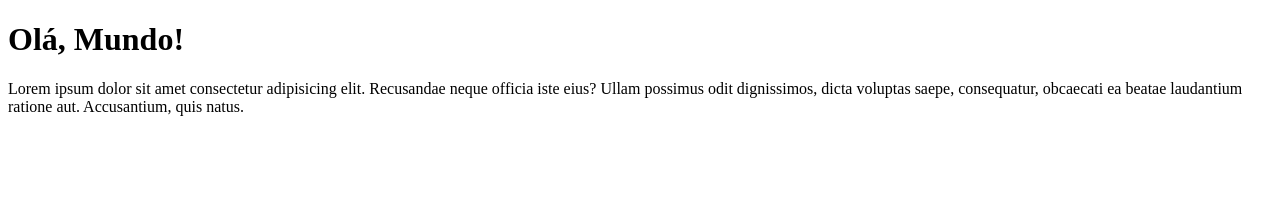
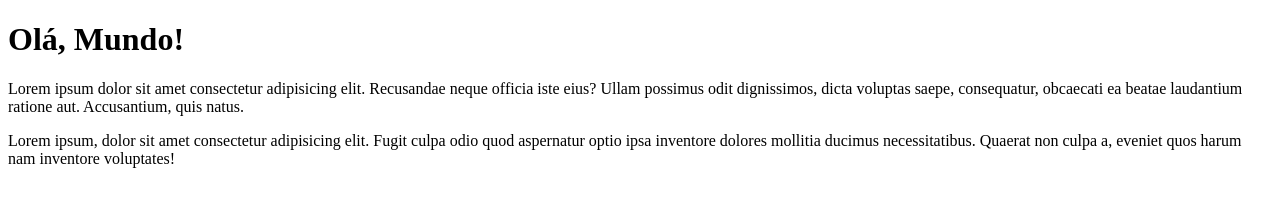
Before and after one commit to luks-rossato/Ola--Mundo, a plain HTML site: page site-exemplo/index.html in a window 1280 px wide. Drawn offline with Linux system fonts and the light colour scheme.

Commit message:
Add novo parágrafo

```diff
--- a/site-exemplo/index.html
+++ b/site-exemplo/index.html
@@ -9,5 +9,6 @@
 <body>
     <h1>Olá, Mundo!</h1>
     <p>Lorem ipsum dolor sit amet consectetur adipisicing elit. Recusandae neque officia iste eius? Ullam possimus odit dignissimos, dicta voluptas saepe, consequatur, obcaecati ea beatae laudantium ratione aut. Accusantium, quis natus.</p>
+    <p>Lorem ipsum, dolor sit amet consectetur adipisicing elit. Fugit culpa odio quod aspernatur optio ipsa inventore dolores mollitia ducimus necessitatibus. Quaerat non culpa a, eveniet quos harum nam inventore voluptates!</p>
 </body>
 </html>
```
